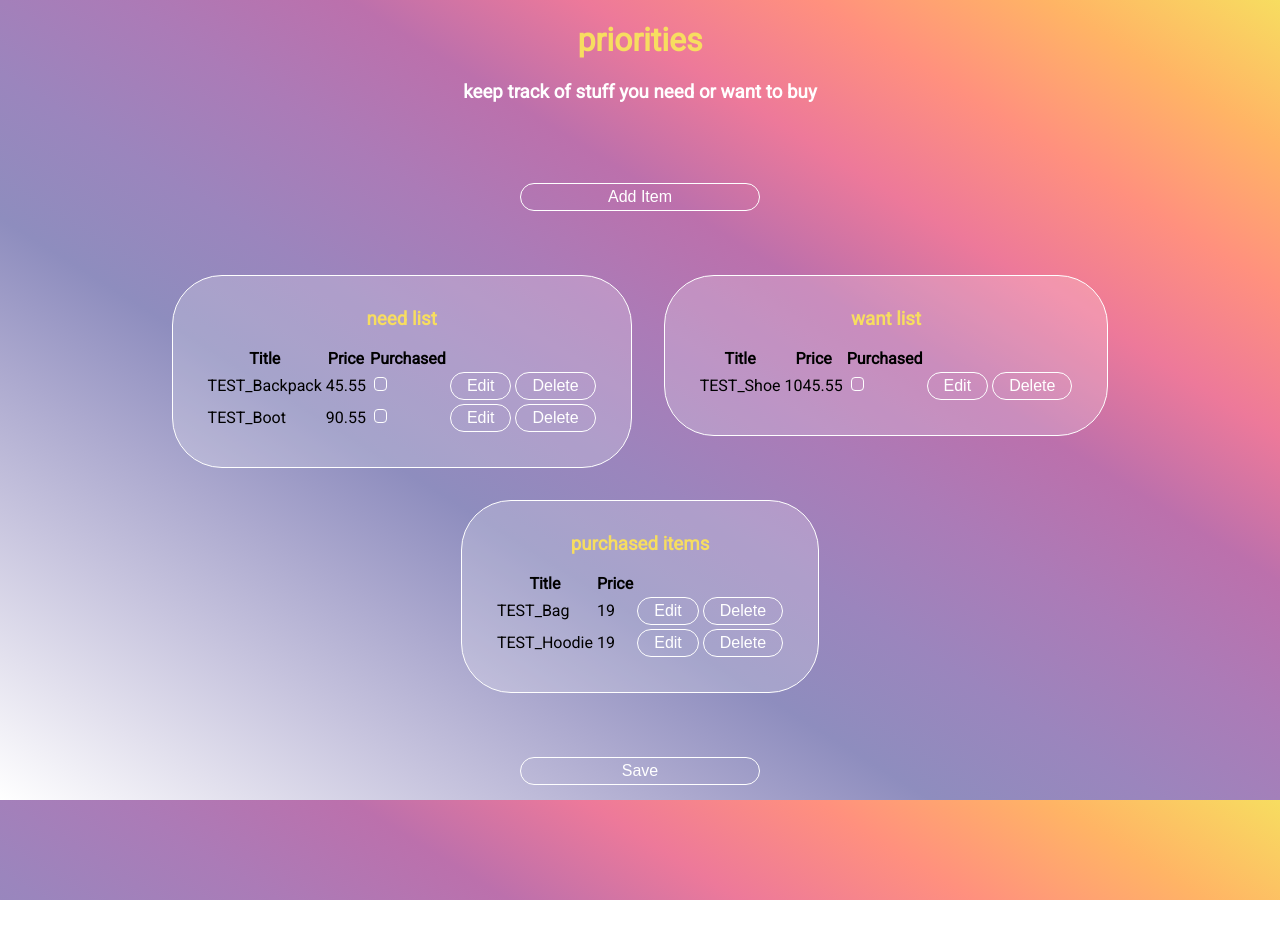
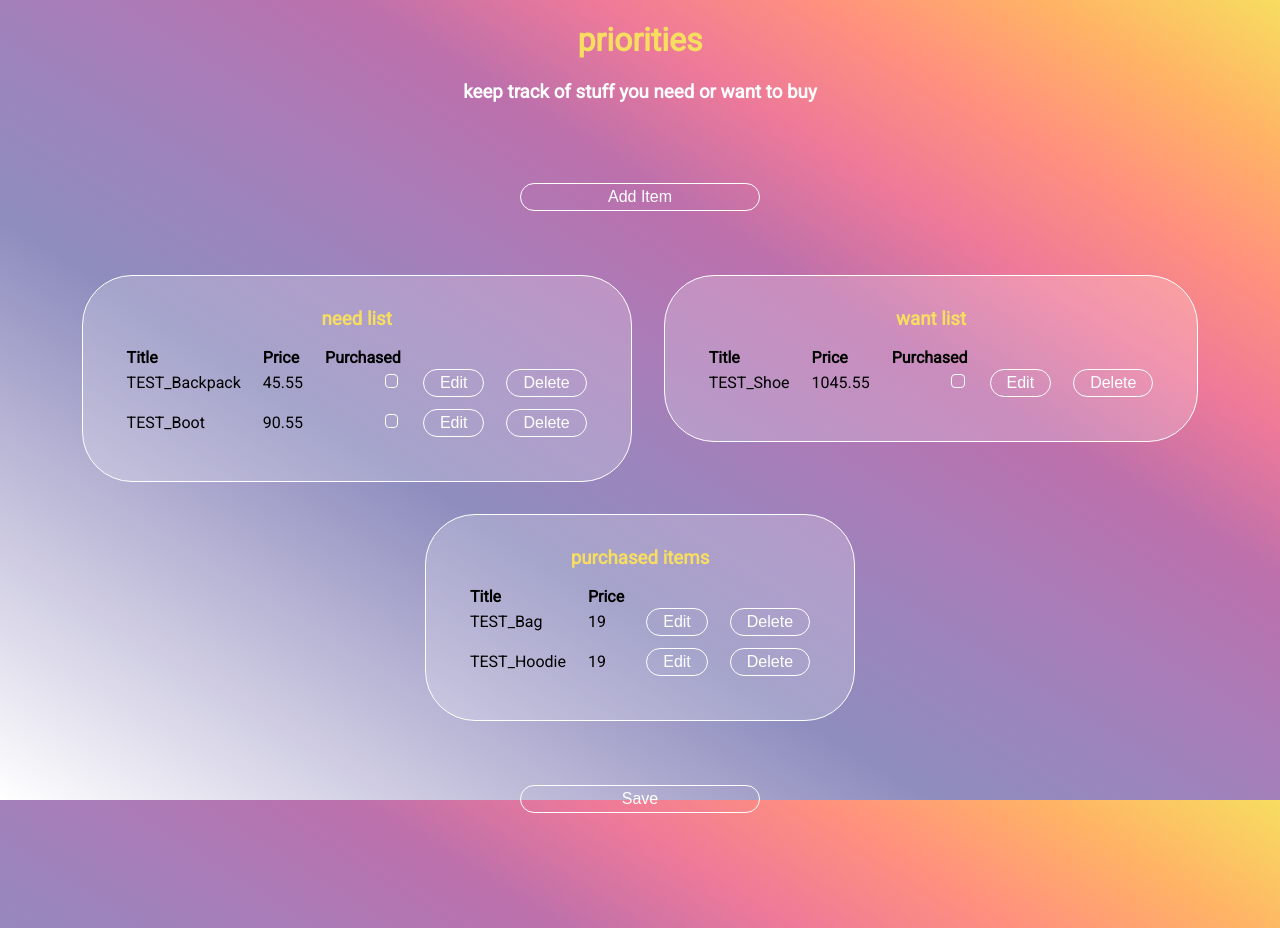
Before and after one commit to Gila-Johanna-Hofmann/priorities, an Angular app: page / in a window 1280 px wide. Before the commit the page ends 900 px from the top, so only its background shows below. Built offline with nearby package versions, Linux system fonts and the light colour scheme; a web font is replaced by a local one.

Commit message:
finished styling tables

```diff
--- a/src/app/shopping-item-list/shopping-item-list.component.scss
+++ b/src/app/shopping-item-list/shopping-item-list.component.scss
@@ -4,7 +4,6 @@ a:any-link {
 
   &:hover {
     color: #666aa9;
-
   }
 }
 
@@ -23,15 +22,28 @@ h3 {
   cursor: pointer;
   width: 1em;
   height: 1em;
-
 }
 
 .postit {
   display: flex;
   flex-direction: column;
   align-items: center;
-      background-color: rgba(255,255,255,0.2);
+  background-color: rgba(255, 255, 255, 0.2);
   padding: 2rem;
   border-radius: 50px;
-      border: 1px solid white
+  border: 1px solid white;
 }
+
+th {
+    text-align: left;
+    padding: 0 10px 0 10px;
+}
+
+td {
+    text-align: left;
+    padding: 0 10px 10px 10px;
+
+    &:nth-child(3) {
+        text-align: right;
+    }
+}
```
Also changed, not shown: src/app/input-form/input-form.component.scss (+3 -4 lines). Lines whose indentation alone changed are shown as unchanged.
